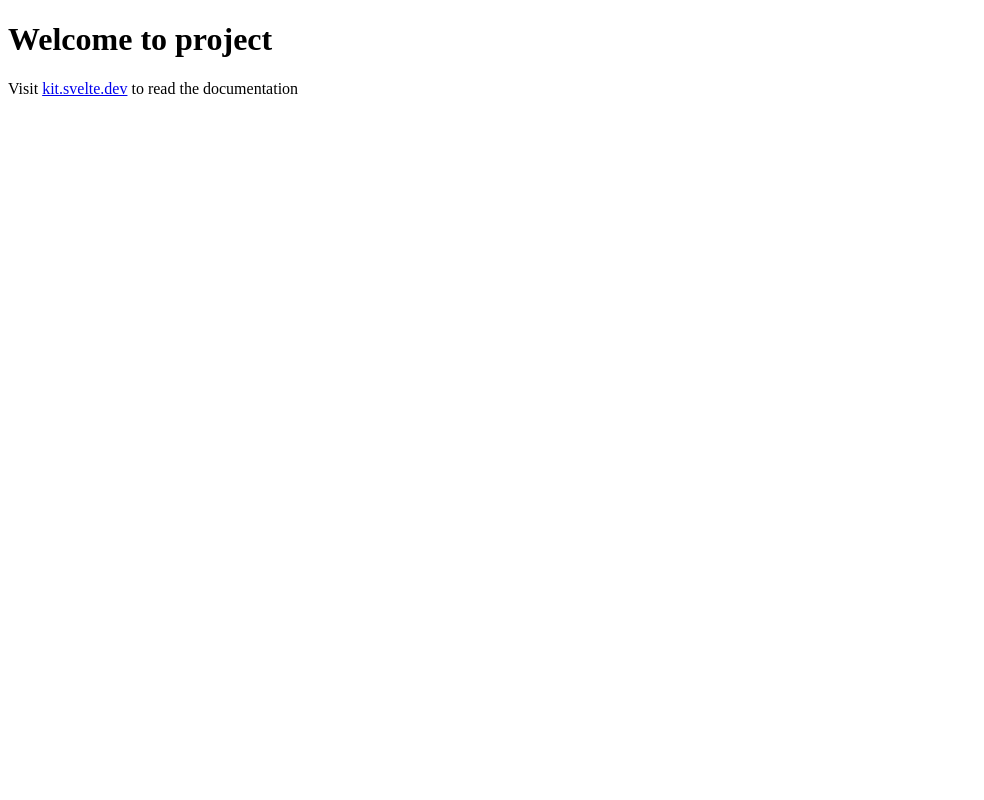
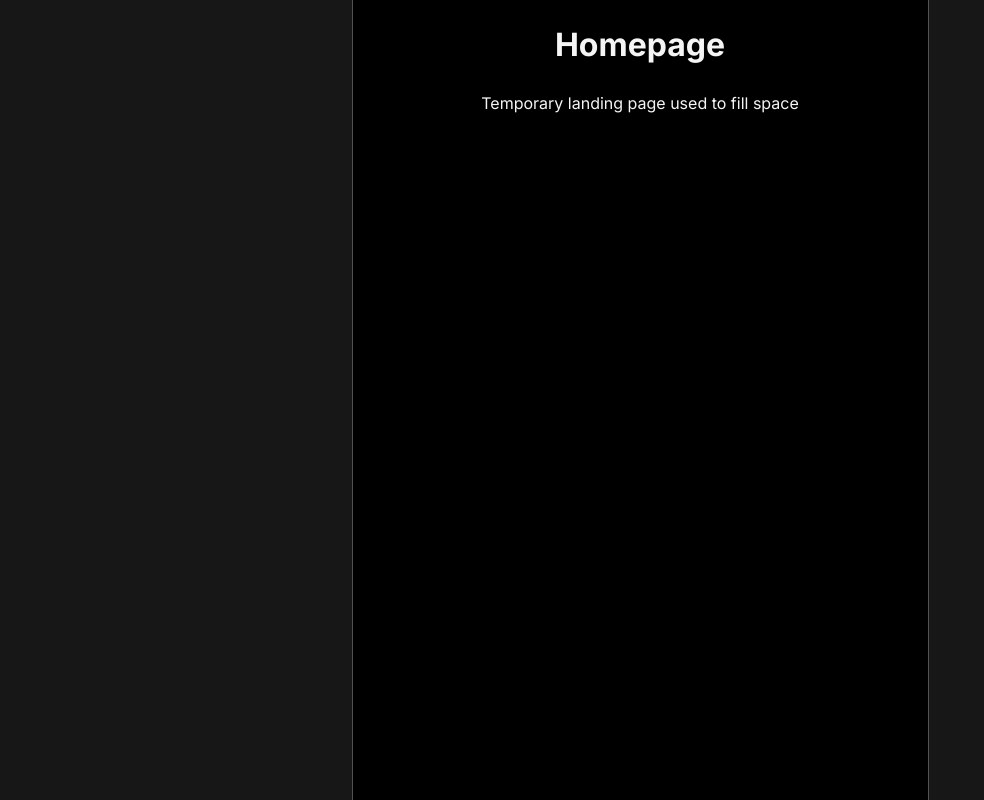
Before and after one commit to wcc-webprogramming-1/web-project, a SvelteKit app: page / in a window 1280 px wide. Shown: the whole page, without its empty margins (0-984 px from the left). Built offline with nearby package versions, Linux system fonts and the light colour scheme.

Commit message:
Added basic page structure

```diff
--- a/src/app.html
+++ b/src/app.html
@@ -4,6 +4,7 @@
 		<meta charset="utf-8" />
 		<link rel="icon" href="%sveltekit.assets%/favicon.png" />
 		<meta name="viewport" content="width=device-width, initial-scale=1" />
+		<link rel="stylesheet" href="%sveltekit.assets%/global.css" />
 		%sveltekit.head%
 	</head>
 	<body data-sveltekit-preload-data="hover">
--- /dev/null
+++ b/src/routes/+layout.svelte
@@ -0,0 +1,43 @@
+<div class="root">
+  <div class="left-bar">
+
+  </div>
+
+  <div class="center">
+    <slot></slot>
+  </div>
+
+  <div class="right-bar">
+
+  </div>
+</div>
+
+<style>
+  .root {
+    display: flex;
+    flex-direction: row;
+    align-items: stretch;
+    height: 100vh;
+    gap: 1px;
+    background-color: var(--c-neutral-600);
+  }
+
+  .left-bar {
+    width: 33%;
+    flex-grow: 1;
+    background-color: var(--c-neutral-900);
+  }
+
+  .center {
+    width: 33%;
+    min-width: 575px;
+    flex-grow: 1;
+    background-color: var(--c-black);
+  }
+
+  .right-bar {
+    width: 33%;
+    flex-grow: 1;
+    background-color: var(--c-neutral-900);
+  }
+</style>
--- a/src/routes/+page.svelte
+++ b/src/routes/+page.svelte
@@ -1,2 +1,13 @@
-<h1>Welcome to project</h1>
-<p>Visit <a href="https://kit.svelte.dev">kit.svelte.dev</a> to read the documentation</p>
+
+  <!-- temporary -->
+
+<center>
+  <h1>Homepage</h1>
+  <p>Temporary landing page used to fill space</p>
+</center>
+
+<style>
+  h1, p {
+    color: var(--c-neutral-100);
+  }
+</style>
--- /dev/null
+++ b/static/global.css
@@ -0,0 +1,295 @@
+/**
+ * Don't use this file for your own styles.
+ * This file is for global styles that are used across the entire site.
+ * If you want to add styles to a specific page, use the page's +page.svelte file.
+ * If you want to add styles to a specific component, use the component's +component.svelte file.
+ */
+
+@import url('https://fonts.googleapis.com/css2?family=Inter:wght@400;500;600;700&display=swap');
+
+html {
+  font-family: 'Inter', sans-serif;
+  font-size: 16px;
+  line-height: 1.5;
+  color: #333;
+}
+
+body {
+  margin: 0;
+  padding: 0;
+}
+
+
+/**
+ * Color pallete
+ * Sourced from: https: //tailwindcss.com/docs/customizing-colors
+ *
+ */
+:root {
+  --c-black: #000;
+  --c-white: #fff;
+
+  --c-slate-50:  #f8fafc;
+  --c-slate-100: #f1f5f9;
+  --c-slate-200: #e2e8f0;
+  --c-slate-300: #cbd5e1;
+  --c-slate-400: #94a3b8;
+  --c-slate-500: #64748b;
+  --c-slate-600: #475569;
+  --c-slate-700: #334155;
+  --c-slate-800: #1e293b;
+  --c-slate-900: #0f172a;
+  --c-slate-950: #020617;
+
+  --c-gray-50:  #f9fafb;
+  --c-gray-100: #f3f4f6;
+  --c-gray-200: #e5e7eb;
+  --c-gray-300: #d1d5db;
+  --c-gray-400: #9ca3af;
+  --c-gray-500: #6b7280;
+  --c-gray-600: #4b5563;
+  --c-gray-700: #374151;
+  --c-gray-800: #1f2937;
+  --c-gray-900: #111827;
+  --c-gray-950: #030712;
+
+  --c--zinc-50:  #fafafa;
+  --c--zinc-100: #f4f4f5;
+  --c--zinc-200: #e4e4e7;
+  --c--zinc-300: #d4d4d8;
+  --c--zinc-400: #a1a1aa;
+  --c--zinc-500: #71717a;
+  --c--zinc-600: #52525b;
+  --c--zinc-700: #3f3f46;
+  --c--zinc-800: #27272a;
+  --c--zinc-900: #18181b;
+  --c--zinc-950: #09090b;
+
+  --c-neutral-50:  #fafafa;
+  --c-neutral-100: #f5f5f5;
+  --c-neutral-200: #e5e5e5;
+  --c-neutral-300: #d4d4d4;
+  --c-neutral-400: #a3a3a3;
+  --c-neutral-500: #737373;
+  --c-neutral-600: #525252;
+  --c-neutral-700: #404040;
+  --c-neutral-800: #262626;
+  --c-neutral-900: #171717;
+  --c-neutral-950: #0a0a0a;
+
+  --c-stone-50:  #fafaf9;
+  --c-stone-100: #f5f5f4;
+  --c-stone-200: #e7e5e4;
+  --c-stone-300: #d6d3d1;
+  --c-stone-400: #a8a29e;
+  --c-stone-500: #78716c;
+  --c-stone-600: #57534e;
+  --c-stone-700: #44403c;
+  --c-stone-800: #292524;
+  --c-stone-900: #1c1917;
+  --c-stone-950: #0c0a09;
+
+  --c-red-50: #fef2f2;
+  --c-red-100: #fee2e2;
+  --c-red-200: #fecaca;
+  --c-red-300: #fca5a5;
+  --c-red-400: #f87171;
+  --c-red-500: #ef4444;
+  --c-red-600: #dc2626;
+  --c-red-700: #b91c1c;
+  --c-red-800: #991b1b;
+  --c-red-900: #7f1d1d;
+  --c-red-950: #450a0a;
+
+  --c-orange-50:  #fff7ed;
+  --c-orange-100: #ffedd5;
+  --c-orange-200: #fed7aa;
+  --c-orange-300: #fdba74;
+  --c-orange-400: #fb923c;
+  --c-orange-500: #f97316;
+  --c-orange-600: #ea580c;
+  --c-orange-700: #c2410c;
+  --c-orange-800: #9a3412;
+  --c-orange-900: #7c2d12;
+  --c-orange-950: #431407;
+
+  --c-amber-50:  #fffbeb;
+  --c-amber-100: #fef3c7;
+  --c-amber-200: #fde68a;
+  --c-amber-300: #fcd34d;
+  --c-amber-400: #fbbf24;
+  --c-amber-500: #f59e0b;
+  --c-amber-600: #d97706;
+  --c-amber-700: #b45309;
+  --c-amber-800: #92400e;
+  --c-amber-900: #78350f;
+  --c-amber-950: #451a03;
+
+  --c-yellow-50:  #fefce8;
+  --c-yellow-100: #fef9c3;
+  --c-yellow-200: #fef08a;
+  --c-yellow-300: #fde047;
+  --c-yellow-400: #facc15;
+  --c-yellow-500: #eab308;
+  --c-yellow-600: #ca8a04;
+  --c-yellow-700: #a16207;
+  --c-yellow-800: #854d0e;
+  --c-yellow-900: #713f12;
+  --c-yellow-950: #422006;
+
+  --c-lime-50:  #f7fee7;
+  --c-lime-100: #ecfccb;
+  --c-lime-200: #d9f99d;
+  --c-lime-300: #bef264;
+  --c-lime-400: #a3e635;
+  --c-lime-500: #84cc16;
+  --c-lime-600: #65a30d;
+  --c-lime-700: #4d7c0f;
+  --c-lime-800: #3f6212;
+  --c-lime-900: #365314;
+  --c-lime-950: #1a2e05;
+
+  --c-green-50:  #f0fdf4;
+  --c-green-100: #dcfce7;
+  --c-green-200: #bbf7d0;
+  --c-green-300: #86efac;
+  --c-green-400: #4ade80;
+  --c-green-500: #22c55e;
+  --c-green-600: #16a34a;
+  --c-green-700: #15803d;
+  --c-green-800: #166534;
+  --c-green-900: #14532d;
+  --c-green-950: #052e16;
+
+  --c-emerald-50:  #ecfdf5;
+  --c-emerald-100: #d1fae5;
+  --c-emerald-200: #a7f3d0;
+  --c-emerald-300: #6ee7b7;
+  --c-emerald-400: #34d399;
+  --c-emerald-500: #10b981;
+  --c-emerald-600: #059669;
+  --c-emerald-700: #047857;
+  --c-emerald-800: #065f46;
+  --c-emerald-900: #064e3b;
+  --c-emerald-950: #022c22;
+
+  --c-teal-50:  #f0fdfa;
+  --c-teal-100: #ccfbf1;
+  --c-teal-200: #99f6e4;
+  --c-teal-300: #5eead4;
+  --c-teal-400: #2dd4bf;
+  --c-teal-500: #14b8a6;
+  --c-teal-600: #0d9488;
+  --c-teal-700: #0f766e;
+  --c-teal-800: #115e59;
+  --c-teal-900: #134e4a;
+  --c-teal-950: #042f2e;
+
+  --c-cyan-50: #ecfeff;
+  --c-cyan-100: #cffafe;
+  --c-cyan-200: #a5f3fc;
+  --c-cyan-300: #67e8f9;
+  --c-cyan-400: #22d3ee;
+  --c-cyan-500: #06b6d4;
+  --c-cyan-600: #0891b2;
+  --c-cyan-700: #0e7490;
+  --c-cyan-800: #155e75;
+  --c-cyan-900: #164e63;
+  --c-cyan-950: #083344;
+
+  --c-sky-50:  #f0f9ff;
+  --c-sky-100: #e0f2fe;
+  --c-sky-200: #bae6fd;
+  --c-sky-300: #7dd3fc;
+  --c-sky-400: #38bdf8;
+  --c-sky-500: #0ea5e9;
+  --c-sky-600: #0284c7;
+  --c-sky-700: #0369a1;
+  --c-sky-800: #075985;
+  --c-sky-900: #0c4a6e;
+  --c-sky-950: #082f49;
+
+  --c-blue-50:  #eff6ff;
+  --c-blue-100: #dbeafe;
+  --c-blue-200: #bfdbfe;
+  --c-blue-300: #93c5fd;
+  --c-blue-400: #60a5fa;
+  --c-blue-500: #3b82f6;
+  --c-blue-600: #2563eb;
+  --c-blue-700: #1d4ed8;
+  --c-blue-800: #1e40af;
+  --c-blue-900: #1e3a8a;
+  --c-blue-950: #172554;
+
+  --c-indigo-50:  #eef2ff;
+  --c-indigo-100: #e0e7ff;
+  --c-indigo-200: #c7d2fe;
+  --c-indigo-300: #a5b4fc;
+  --c-indigo-400: #818cf8;
+  --c-indigo-500: #6366f1;
+  --c-indigo-600: #4f46e5;
+  --c-indigo-700: #4338ca;
+  --c-indigo-800: #3730a3;
+  --c-indigo-900: #312e81;
+  --c-indigo-950: #1e1b4b;
+
+  --c-violet-50:  #f5f3ff;
+  --c-violet-100: #ede9fe;
+  --c-violet-200: #ddd6fe;
+  --c-violet-300: #c4b5fd;
+  --c-violet-400: #a78bfa;
+  --c-violet-500: #8b5cf6;
+  --c-violet-600: #7c3aed;
+  --c-violet-700: #6d28d9;
+  --c-violet-800: #5b21b6;
+  --c-violet-900: #4c1d95;
+  --c-violet-950: #2e1065;
+
+  --c-purple-50:  #faf5ff;
+  --c-purple-100: #f3e8ff;
+  --c-purple-200: #e9d5ff;
+  --c-purple-300: #d8b4fe;
+  --c-purple-400: #c084fc;
+  --c-purple-500: #a855f7;
+  --c-purple-600: #9333ea;
+  --c-purple-700: #7e22ce;
+  --c-purple-800: #6b21a8;
+  --c-purple-900: #581c87;
+  --c-purple-950: #3b0764;
+
+  --c-fuchsia-50:  #fdf4ff;
+  --c-fuchsia-100: #fae8ff;
+  --c-fuchsia-200: #f5d0fe;
+  --c-fuchsia-300: #f0abfc;
+  --c-fuchsia-400: #e879f9;
+  --c-fuchsia-500: #d946ef;
+  --c-fuchsia-600: #c026d3;
+  --c-fuchsia-700: #a21caf;
+  --c-fuchsia-800: #86198f;
+  --c-fuchsia-900: #701a75;
+  --c-fuchsia-950: #4a044e;
+
+  --c-pink-50:  #fdf2f8;
+  --c-pink-100: #fce7f3;
+  --c-pink-200: #fbcfe8;
+  --c-pink-300: #f9a8d4;
+  --c-pink-400: #f472b6;
+  --c-pink-500: #ec4899;
+  --c-pink-600: #db2777;
+  --c-pink-700: #be185d;
+  --c-pink-800: #9d174d;
+  --c-pink-900: #831843;
+  --c-pink-950: #500724;
+
+  --c-rose-50:  #fff1f2;
+  --c-rose-100: #ffe4e6;
+  --c-rose-200: #fecdd3;
+  --c-rose-300: #fda4af;
+  --c-rose-400: #fb7185;
+  --c-rose-500: #f43f5e;
+  --c-rose-600: #e11d48;
+  --c-rose-700: #be123c;
+  --c-rose-800: #9f1239;
+  --c-rose-900: #881337;
+  --c-rose-950: #4c0519;
+}
```
